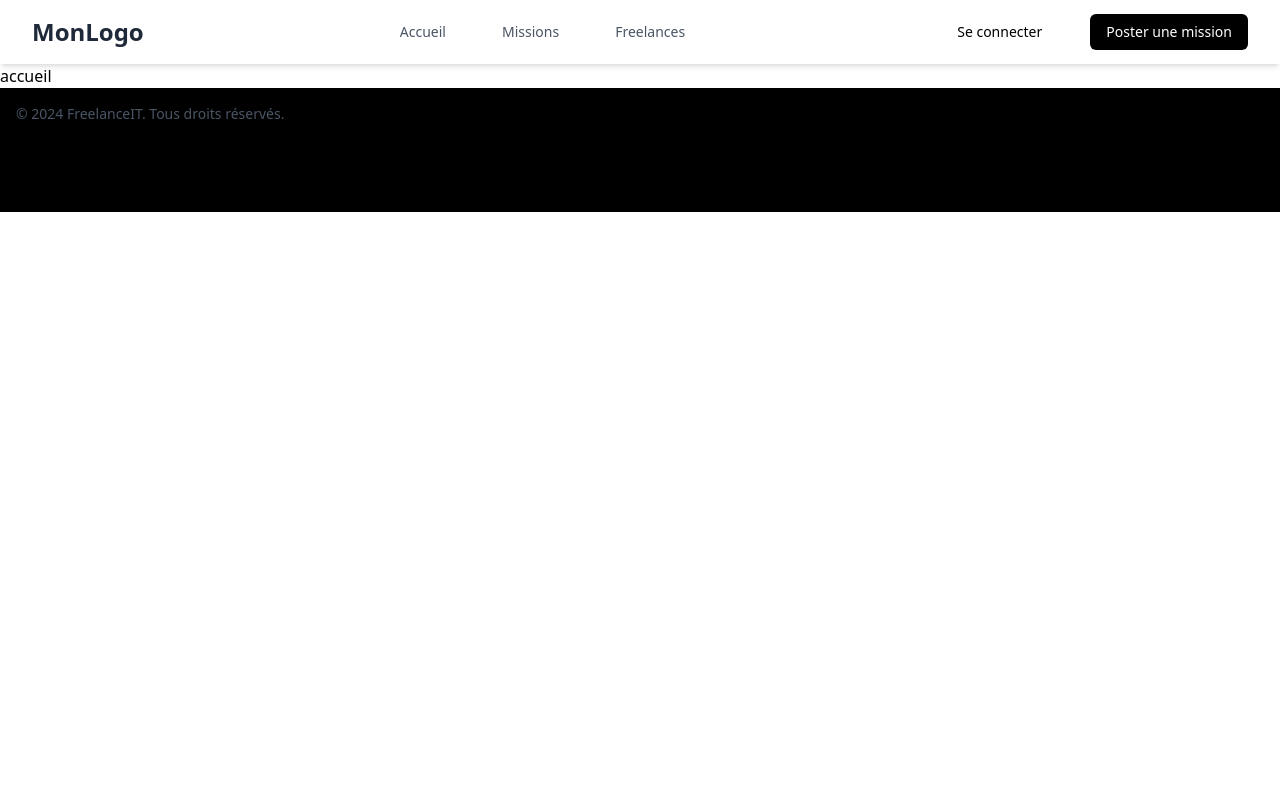
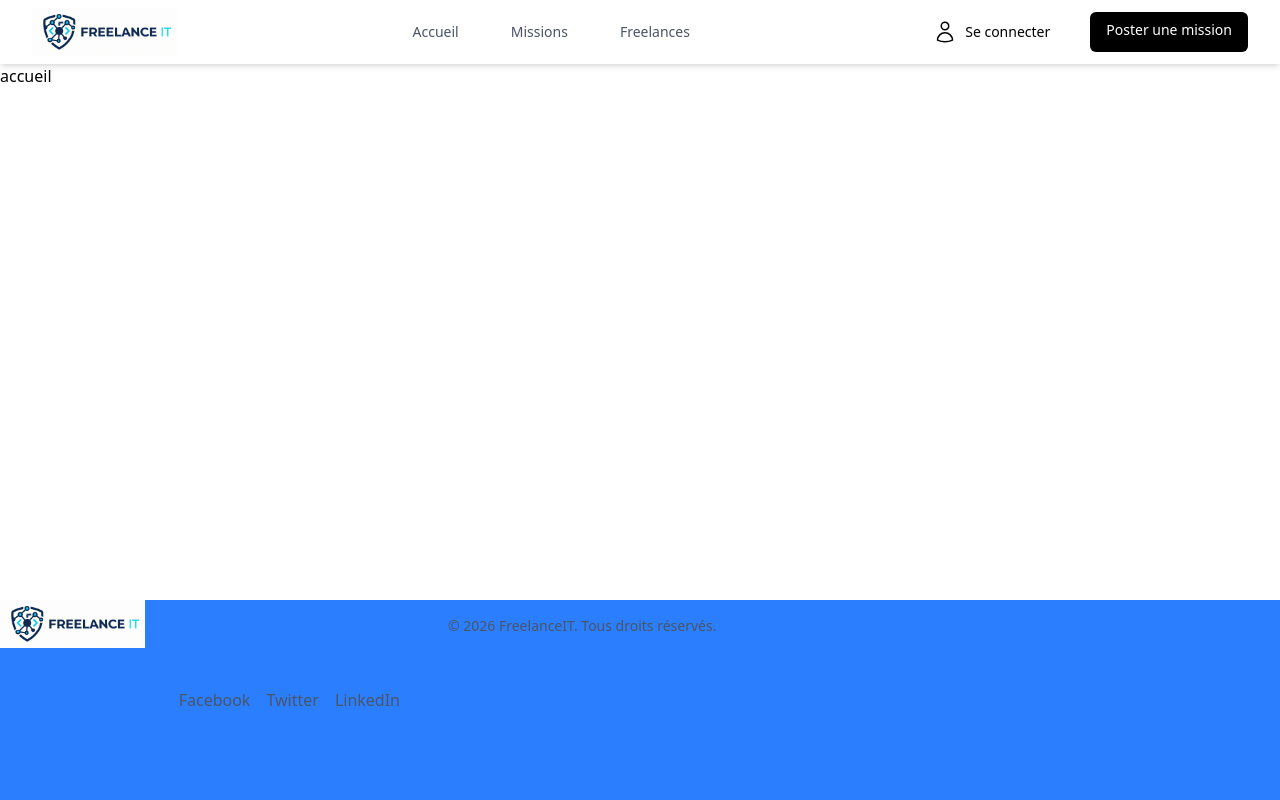
Before and after one commit to Traxblex/freelanceIT, a PHP site: page / in a window 1280 px wide. Run offline with PHP 8.4, Linux system fonts and the light colour scheme.

Commit message:
bete a corne hearder etr footer favicon et logo_freelanceIT

```diff
--- a/view/layout/footer.php
+++ b/view/layout/footer.php
@@ -1,9 +1,19 @@
-<footer aria-activedescendant="footer" class="bg-black position-fixed bottom-0 w-full p-4">
-<div class="grid grid-flow-col md:grid-flow-row ...">
-    <div class="grid grid-flow-row-dense grid-cols-3 grid-rows-3 gap-4 ">
-        <div class="col-span-2">
-            <p class="text-gray-600 text-sm">© 2024 FreelanceIT. Tous droits réservés.</p>
+<footer aria-activedescendant="footer" class="bg-blue-500 fixed bottom-0 w-full">
+<div class="grid grid-flow-col md:grid-flow-row-dense grid-cols-3 grid-rows-1 md:grid-rows-3 gap-4 ">
+        <div class="">
+            <a href="index.php?page=index" class="text-2xl font-bold text-white hover:text-gray-300 transition duration-300">
+                <img src="public/img/logo_freelanceIT.png" alt="Logo" class="h-12 w-auto mr-2"> <!-- Logo à gauche du texte -->
+            </a>
         </div>
-    </div>
+
+        <div class="col-span-2 p-4 text-white text-center md:text-left">
+            <p class="text-gray-600 text-sm">© 2026 FreelanceIT. Tous droits réservés.</p>
+        </div>
+        <div class="col-span-1 right-0 p-4">
+            <ul class="flex justify-end space-x-4">
+                <li><a href="#" class="text-gray-600 hover:text-white transition">Facebook</a></li>
+                <li><a href="#" class="text-gray-600 hover:text-white transition">Twitter</a></li>
+                <li><a href="#" class="text-gray-600 hover:text-white transition">LinkedIn</a></li>
+            </ul>
 </div>
 </footer>
--- a/view/layout/header.php
+++ b/view/layout/header.php
@@ -2,8 +2,10 @@
 <html lang="fr">
 <head>
     <meta charset="UTF-8">
+    <link rel="shortcut icon" href="public/img/favicon.png" type="image/x-icon">
     <meta name="viewport" content="width=device-width, initial-scale=1.0" />
     <script src="https://cdn.jsdelivr.net/npm/@tailwindcss/browser@4"></script>
+
   </head>
 <body>
     <nav class="bg-white shadow-md">
@@ -11,25 +13,29 @@
             <div class="flex justify-between items-center h-16">
 
                 <div class="flex-shrink-0 flex items-center"> <!-- Ajout de flex items-center pour centrer verticalement le logo -->
-                    <a href="index.php?page=index" class="text-2xl font-bold text-gray-800 hover:text-blue-600 transition duration-300">
-                    <img src="" alt="">
-                    MonLogo
+                    <a href="index.php?page=index" class="text-2xl font-bold text-gray-800 hover:text-red-600 transition duration-300">
+                    <img src="public/img/logo_freelanceIT.png" alt="Logo" class="h-12 w-auto mr-2"> <!-- Logo à gauche du texte -->
                     </a>
                 </div>
 
-                <div class="hidden md:flex space-x-8">
+                <div class="hidden md:flex space-x-7">
                     <a href="index.php?page=index" class="text-gray-600 hover:text-red-600 px-3 py-2 rounded-md text-sm font-medium transition">Accueil</a>
-                    <a href="index.php?page=mission" class="text-gray-600 hover:text-blue-600 px-3 py-2 rounded-md text-sm font-medium transition">Missions</a>
-                    <a href="index.php?page=freelance" class="text-gray-600 hover:text-blue-600 px-3 py-2 rounded-md text-sm font-medium transition">Freelances</a>
+                    <a href="index.php?page=mission" class="text-gray-600 hover:text-red-600 px-3 py-2 rounded-md text-sm font-medium transition">Missions</a>
+                    <a href="index.php?page=freelance" class="text-gray-600 hover:text-red-600 px-3 py-2 rounded-md text-sm font-medium transition">Freelances</a>
                 </div>
 
-                <div class="hidden md:flex space-x-8">
-                    <a href="index.php?page=connexion" class="text-black hover:bg-gray-600 px-4 py-2 rounded-md text-sm font-medium transition">Se connecter</a>
-                    <a href="index.php?page=ajouterMission" class="bg-black text-white hover:bg-blue-700 px-4 py-2 rounded-md text-sm font-medium transition">Poster une mission</a>
+                <div class="hidden md:flex space-x-6">
+                    <a href="index.php?page=connexion" class="flex items-center gap-2 text-black hover:bg-gray-600 hover:text-white px-4 py-2 rounded-md text-sm font-medium transition">
+                        <svg xmlns="http://www.w3.org/2000/svg" fill="none" viewBox="0 0 24 24" stroke-width="1.5" stroke="currentColor" class="size-6">
+                            <path stroke-linecap="round" stroke-linejoin="round" d="M15.75 6a3.75 3.75 0 1 1-7.5 0 3.75 3.75 0 0 1 7.5 0ZM4.501 20.118a7.5 7.5 0 0 1 14.998 0A17.933 17.933 0 0 1 12 21.75c-2.676 0-5.216-.584-7.499-1.632Z" />
+                        </svg>
+                        <span>Se connecter</span>
+                    </a>
+                    <a href="index.php?page=ajouterMission" class="bg-black text-white hover:bg-red-700 px-4 py-2 rounded-md text-sm font-medium transition">Poster une mission</a>
                 </div>
 
                 <div class="md:hidden flex items-center">
-                    <button id="mobile-menu-button" class="text-gray-600 hover:text-blue-600 focus:outline-none">
+                    <button id="mobile-menu-button" class="text-gray-600 hover:text-red-600 focus:outline-none">
                     <svg class="h-6 w-6" fill="none" viewBox="0 0 24 24" stroke="currentColor">
                         <path stroke-linecap="round" stroke-linejoin="round" stroke-width="2" d="M4 6h16M4 12h16M4 18h16" />
                     </svg>
@@ -40,11 +46,11 @@
   </div>
         <div id="mobile-menu" class="hidden md:hidden bg-white border-t border-gray-100">
             <div class="px-2 pt-2 pb-3 space-y-1 sm:px-3">
-                <a href="index.php?page=index" class="block text-gray-600 hover:text-blue-600 hover:bg-gray-50 px-3 py-2 rounded-md text-base font-medium">Accueil</a>
-                <a href="index.php?page=mission" class="block text-gray-600 hover:text-blue-600 hover:bg-gray-50 px-3 py-2 rounded-md text-base font-medium">Missions</a>
-                <a href="index.php?page=freelance" class="block text-gray-600 hover:text-blue-600 hover:bg-gray-50 px-3 py-2 rounded-md text-base font-medium">Freelances</a>
-                <a href="index.php?page=connexion" class="block mt-4 text-black hover:text-blue-500 hover:bg-gray-50 text-center px-3 py-2 rounded-md text-base font-medium">Se connecter</a>
-                <a href="index.php?page=ajouterMission" class="block mt-4 bg-black text-white hover:bg-blue-700 text-center px-4 py-2 rounded-md text-base font-medium">Poster une mission</a>
+                <a href="index.php?page=index" class="block text-gray-600 hover:text-red-600 hover:bg-gray-50 px-3 py-2 rounded-md text-base font-medium">Accueil</a>
+                <a href="index.php?page=mission" class="block text-gray-600 hover:text-red-600 hover:bg-gray-50 px-3 py-2 rounded-md text-base font-medium">Missions</a>
+                <a href="index.php?page=freelance" class="block text-gray-600 hover:text-red-600 hover:bg-gray-50 px-3 py-2 rounded-md text-base font-medium">Freelances</a>
+                <a href="index.php?page=connexion" class="block mt-4 text-black hover:text-red-500 hover:bg-gray-50 text-center px-3 py-2 rounded-md text-base font-medium">Se connecter</a>
+                <a href="index.php?page=ajouterMission" class="block mt-4 bg-black text-white hover:bg-red-700 text-center px-4 py-2 rounded-md text-base font-medium">Poster une mission</a>
             </div>
         </div>
     </nav>
```
Also changed, not shown: public/img/favicon.png (added), public/img/logo_freelanceIT.png (added), wireframe/bêteacorneFreelanceIT.drawio.png (added).
